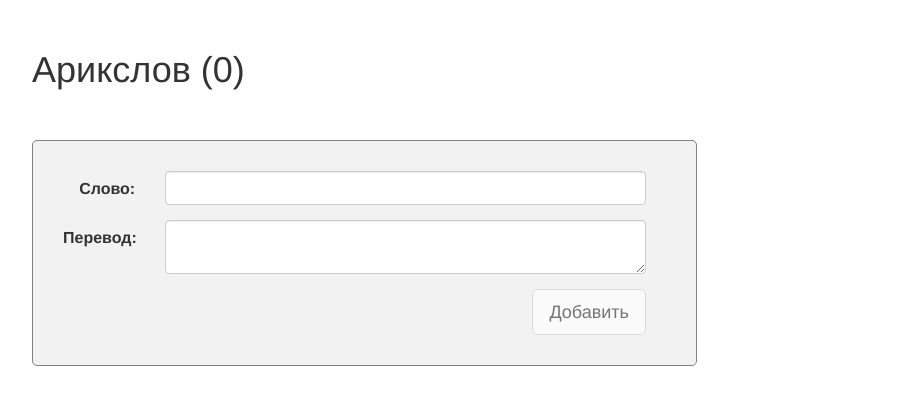
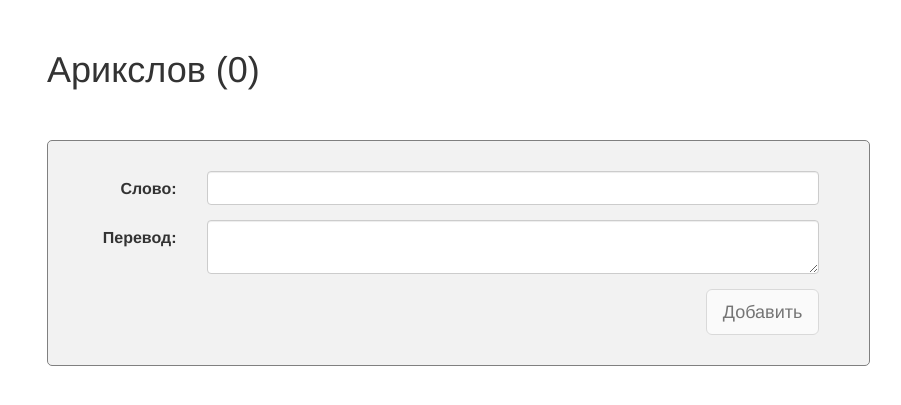
Before and after one commit to judequinn/dict-app, a Django app: page / in a window 1280 px wide. Shown: the top 405 px of the page, without its empty margins (38-939 px from the left). Run offline with Django 3.2, Linux system fonts and the light colour scheme; data that the repository does not hold is empty; some libraries are stand-ins or nearby versions.

Commit message:
check if word already in the dict, layout changes

```diff
--- a/dict/static/css/main.css
+++ b/dict/static/css/main.css
@@ -1,5 +1,10 @@
 html, body {
   font-size: 100%;
+}
+
+.form-wrapper {
+  position: fixed;
+  z-index: 99;
 }
 
 .word-form {
@@ -16,13 +21,17 @@ html, body {
 }
 
 .heading {
-  margin: 50px 0;
+  margin: 50px 0 50px 15px;
 }
 
 .table {
   table-layout: fixed;
   width: 70%;
   clear: both;
+  position: relative;
+  top: 280px;
+  margin-left: 15px;
+  margin-bottom: 50px;
 }
 
 .column-r {
--- a/dict/static/js/translate.js
+++ b/dict/static/js/translate.js
@@ -13,7 +13,7 @@
 
     altTemplateTags.$inject = ['$interpolateProvider'];
     TranslationController.$inject = ['$scope', '$window', '$timeout', '$log', 'getWord', 'saveWord'];
-    getWord.$inject = ['$http', 'APIKEY'];
+    getWord.$inject = ['$http', '$q', '$window', 'APIKEY'];
     saveWord.$inject = ['$http'];
 
     function altTemplateTags($interpolateProvider) {
@@ -21,14 +21,19 @@
         $interpolateProvider.endSymbol('$}');
     }
 
-    function getWord($http, APIKEY) {
+    function getWord($http, $q, $window, APIKEY) {
         var wordTrans = {
             async: function(word) {
 
                 var urlDict = 'https://dictionary.yandex.net/api/v1/dicservice.json/lookup?key=' + APIKEY.key +
                               '&lang=en-ru&text=' + word;
 
-                var promise = $http.get(urlDict)
+                var urlGetWord = 'http://' + $window.location.host + '/get_word/' + word;
+
+                var newWord = $http({method: 'GET', url: urlDict, cache: 'true'});
+                var existingWord = $http({method: 'GET', url: urlGetWord, cache: 'true'});
+
+                var promise = $q.all([newWord, existingWord])
                 .catch(function() {
                     throw new Error('I am Error.');
                 });
@@ -73,10 +78,10 @@
 
                             var res = angular.fromJson(response);
 
-                            if (res.data.def[0]) {
+                            if (res[0].data.def[0]) {
 
                                 var transArr = [];
-                                var transSource = res.data.def[0].tr;
+                                var transSource = res[0].data.def[0].tr;
 
                                 for (var i = 0; i < transSource.length; i++) {
                                     transArr.push(transSource[i].text);
--- a/dict/templates/dict/word_list.html
+++ b/dict/templates/dict/word_list.html
@@ -22,7 +22,9 @@
 
 	<h1 class="heading">Арикслов ({{ words.count }})</h1>
 
-	<form name="transForm" class="col-lg-7 col-md-8 col-sm-12 word-form form-horizontal" role="form" novalidate>
+	<div class="form-wrapper col-lg-8 col-md-8 col-sm-11 col-xs-11">
+
+		<form name="transForm" class="col-lg-12 col-md-12 col-sm-12 col-xs-12 word-form form-horizontal" role="form" novalidate>
 
 			<div class="form-group">
 				<label class="col-lg-2 col-md-2 col-sm-2 control-label text-left" for="english">Слово:</label>
@@ -41,6 +43,8 @@
 			<button id="submit-btn" ng-click="transCtrl.save()" type="submit" class="btn btn-lg btn-default pull-right" ng-disabled="transForm.$invalid">Добавить</button>
 
 		</form>
+
+	</div>
 
 	<table class="table table-striped table-hover table-bordered">
 		<tbody>
--- a/dict/urls.py
+++ b/dict/urls.py
@@ -3,4 +3,5 @@ from . import views
 
 urlpatterns = [
     url(r'^$', views.word_list, name='word_list'),
+    url(r'^get_word/(?P<word>[a-zA-Z]+)$', views.get_word),
 ]
--- a/dict/views.py
+++ b/dict/views.py
@@ -1,4 +1,5 @@
 from django.shortcuts import render
+from django.http import HttpResponse
 from .models import Word
 
 import json
@@ -23,3 +24,12 @@ def word_list(request):
         return render(request, 'dict/word_list.html', {'words': words})
 
     return render(request, 'dict/word_list.html', {'words': words})
+
+def get_word(request, word):
+
+    try:
+        existing_word = Word.objects.get(english=word)
+        existing_word_to_dict = {'english': existing_word.english, 'russian': existing_word.russian}
+        return HttpResponse(json.dumps(existing_word_to_dict), content_type="application/json")
+    except:
+        return HttpResponse(json.dumps({'error': 'word not found'}), content_type="application/json")
```
Lines whose indentation alone changed are shown as unchanged.
